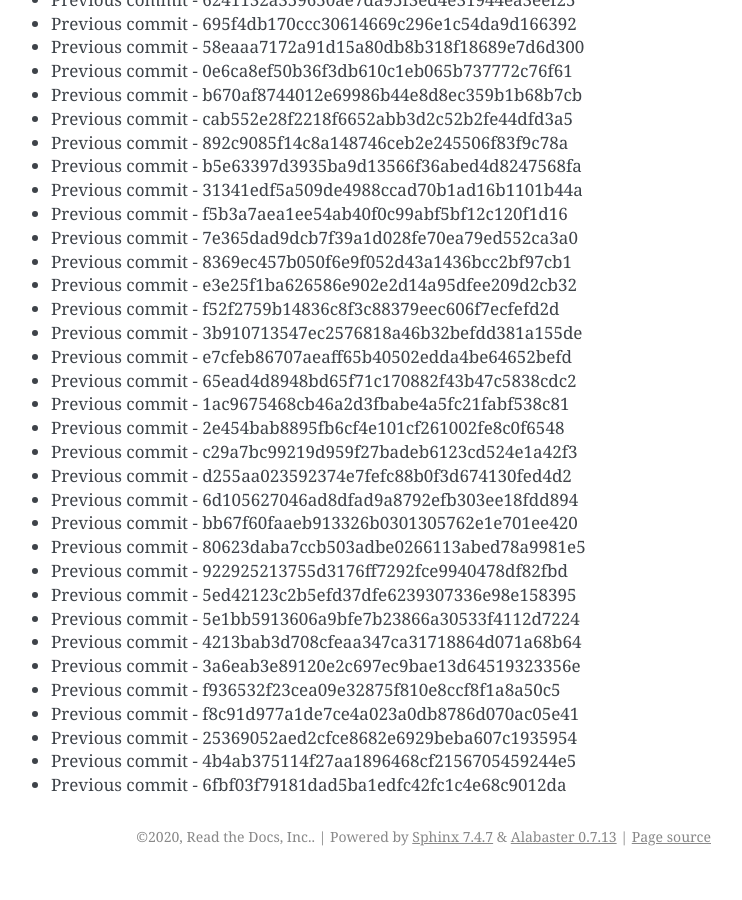
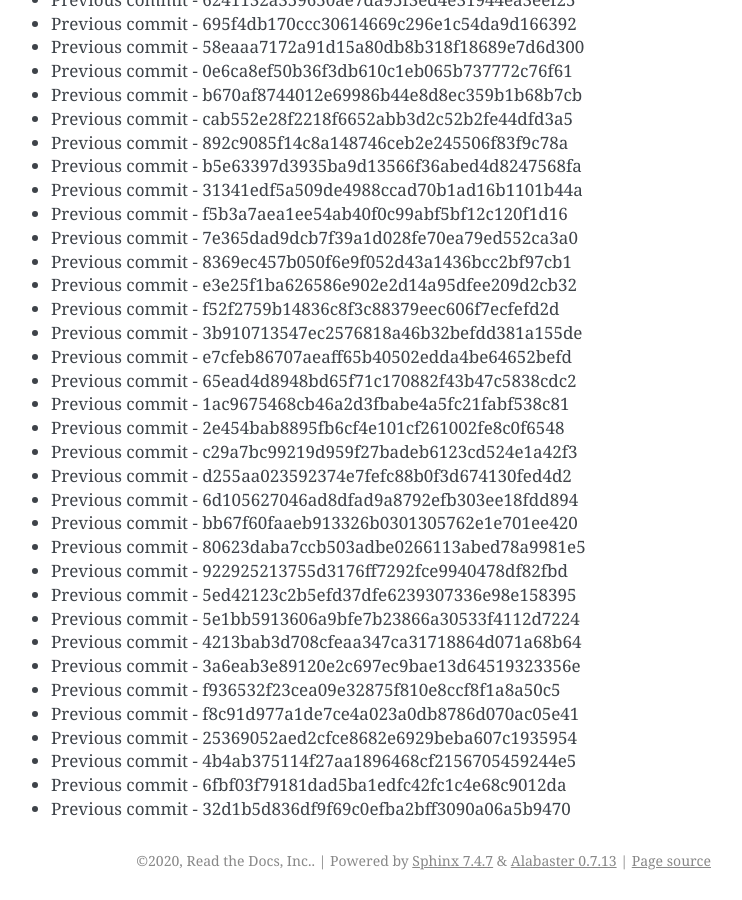
Before and after one commit to readthedocs/rtd-git-stresstest, a Sphinx documentation site: the page built from docs/updates.rst, in a window 1280 px wide and 900 px high, scrolled down 98437 px. Shown: the whole window, without its empty margins (399-1141 px from the left). Built offline with Sphinx 7.4.7, drawn with Linux system fonts in a browser that asks for light colours; before the commit the page ends 99313 px from its top, so only the background shows below that.

Commit message:
Generating commit from previous: 32d1b5d836df9f69c0efba2bff3090a06a5b9470

```diff
--- a/docs/updates.rst
+++ b/docs/updates.rst
@@ -4168,3 +4168,4 @@ It can be tested for any performance characteristics.
 * Previous commit - 25369052aed2cfce8682e6929beba607c1935954
 * Previous commit - 4b4ab375114f27aa1896468cf2156705459244e5
 * Previous commit - 6fbf03f79181dad5ba1edfc42fc1c4e68c9012da
+* Previous commit - 32d1b5d836df9f69c0efba2bff3090a06a5b9470
```
